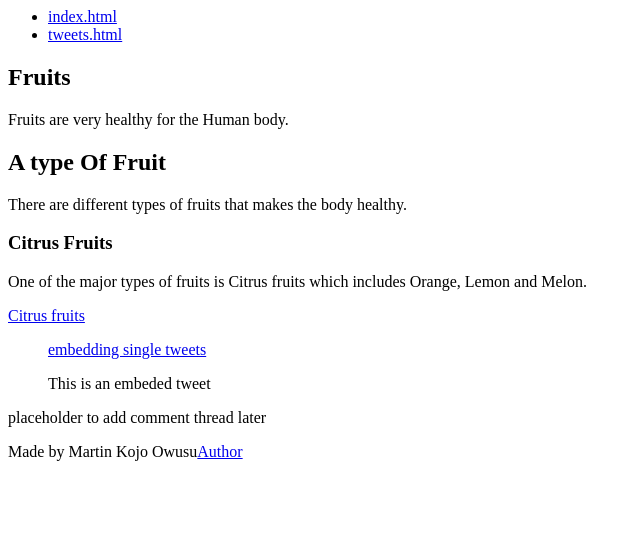
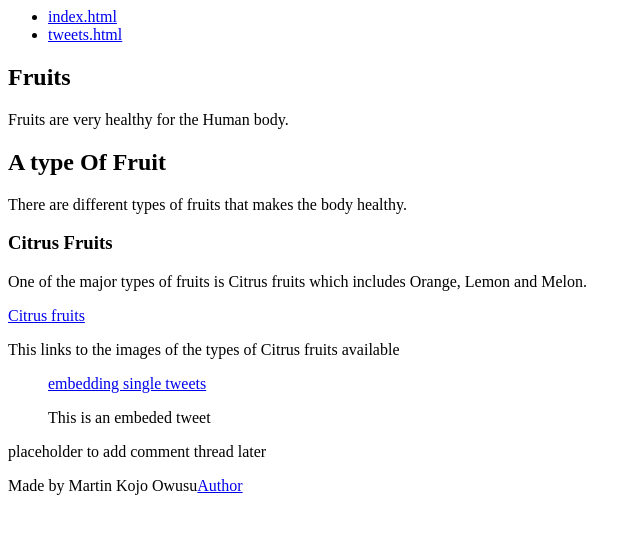
Before and after one commit to SmartJoojo/My_First_Portfolio, a plain HTML site: page html_basic/tweets.html in a window 1280 px wide. Shown: the whole page, without its empty margins (0-641 px from the left). Drawn offline with Linux system fonts and the light colour scheme.

Commit message:
Make a cool website

```diff
--- a/html_basic/tweets.html
+++ b/html_basic/tweets.html
@@ -24,7 +24,9 @@
 
         <p><h3>Citrus Fruits</h3></p>
         <p>One of the major types of fruits is Citrus fruits which includes Orange, Lemon and Melon.</p>
+
 	<p><a href="https://www.onlyfoods.net/citrus-fruits" target="blank">Citrus fruits</a></p>
+	<P>This links to the images of the types of Citrus fruits available</p>
 
 	<blockquote class="twitter-tweets">
 	<a href="https://help.x.com/en/using-x/how-to-embed-a-post" target="_blank"> embedding single tweets</a>
@@ -36,7 +38,6 @@
         <aside>
         <p>placeholder to add comment thread later</p>
         </aside>
-
 </main>
 
 <footer>
```
Also changed, not shown: html_basic/index.html (+2 -0 lines).
